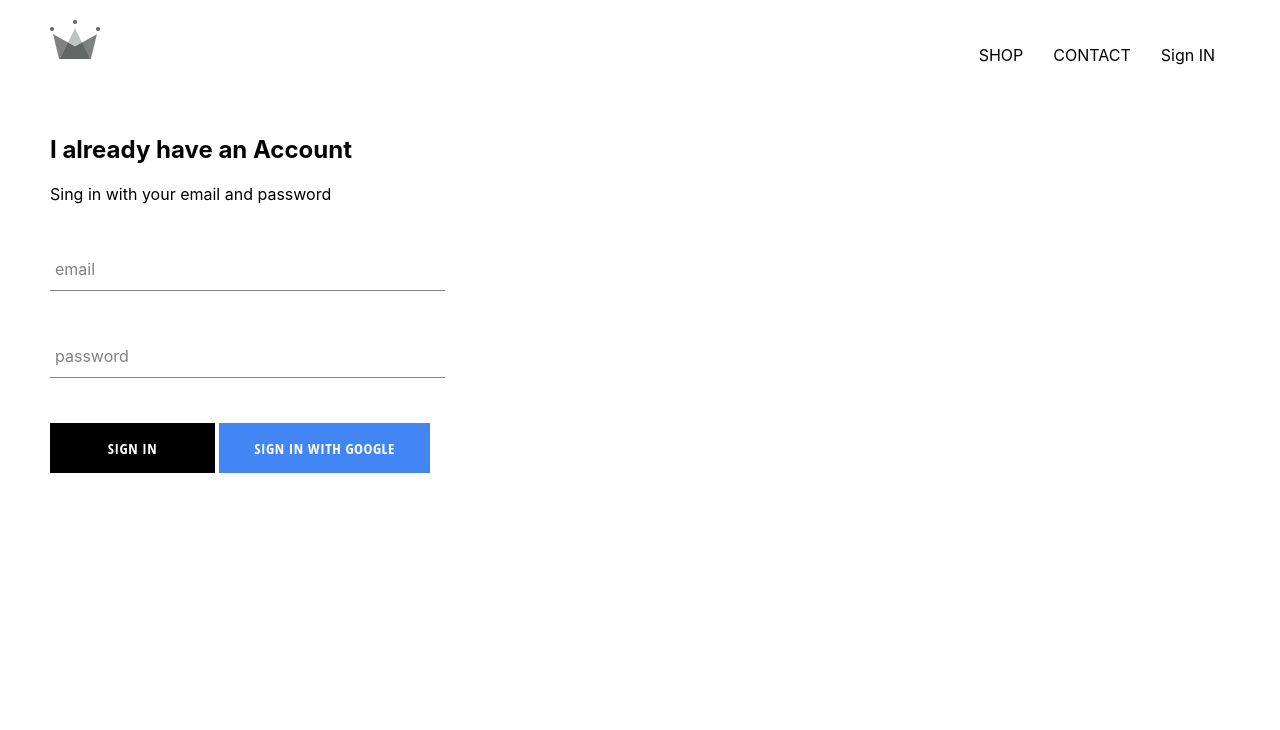
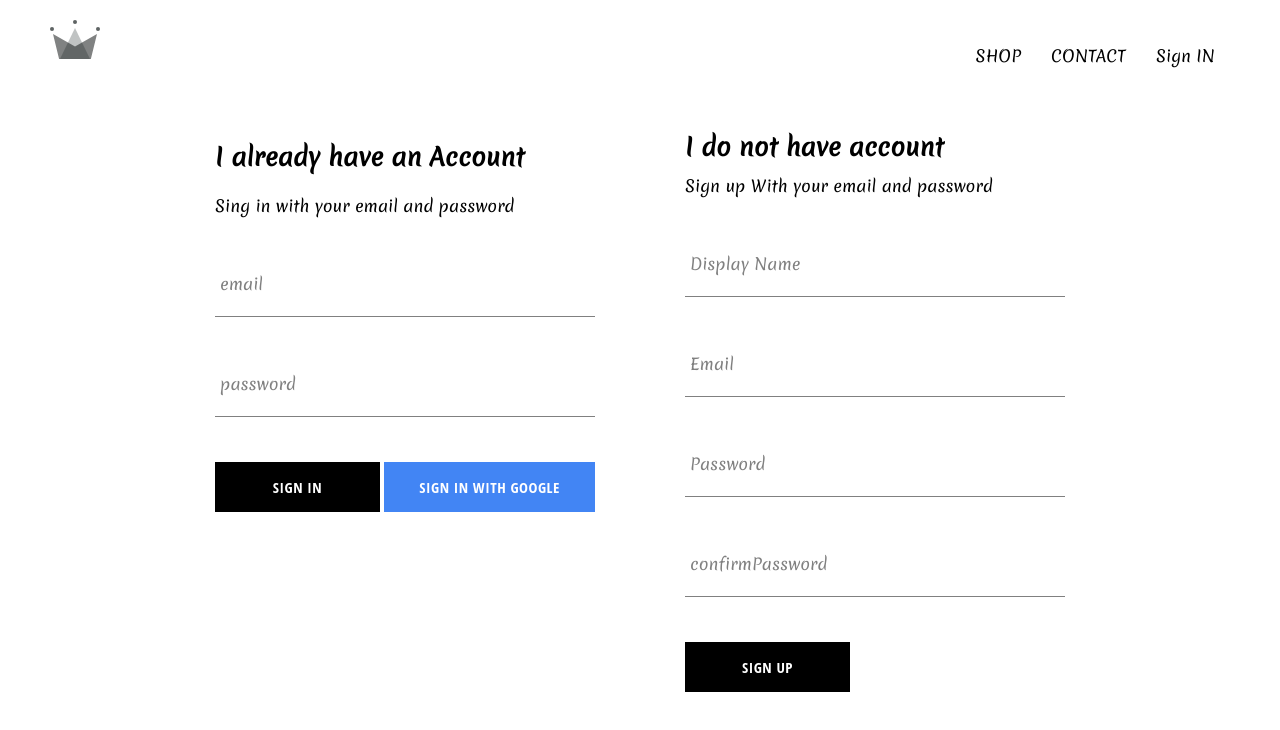
Before and after one commit to Vipul2504/vp-clothings-project-E-commerce-, a React (Create React App) app: page /Sign in a window 1280 px wide. Shown: the top 730 px of the page. Built offline with nearby package versions, Linux system fonts and the light colour scheme; no server answers.

Commit message:
impleted firebase authentication

```diff
--- a/public/index.html
+++ b/public/index.html
@@ -10,6 +10,9 @@
       content="Web site created using create-react-app"
     />
     <link rel="apple-touch-icon" href="%PUBLIC_URL%/logo192.png" />
+    <link rel="preconnect" href="https://fonts.googleapis.com">
+    <link rel="preconnect" href="https://fonts.gstatic.com" crossorigin>
+    <link href="https://fonts.googleapis.com/css2?family=Merienda&display=swap" rel="stylesheet">
     <!--
       manifest.json provides metadata used when your web app is installed on a
       user's mobile device or desktop. See https://developers.google.com/web/fundamentals/web-app-manifest/
--- a/src/App.css
+++ b/src/App.css
@@ -1,5 +1,8 @@
 body{
   padding:20px 50px;
+  /* font-family: 'El Messiri', sans-serif; */
+  /* font-family: 'Poiret One', cursive; */
+  font-family: 'Merienda', cursive;
 }
 
 a{
--- a/src/App.js
+++ b/src/App.js
@@ -1,40 +1,75 @@
-import { Switch , Route, BrowserRouter } from 'react-router-dom';
+import { Switch, Route, BrowserRouter } from 'react-router-dom';
 import Homepage from "./component/pages/Homepage/Homepage.component"
 import ShopPages from "./component/pages/Shoppage/Shop.component";
 import './App.css'
 import Header from './component/header/Header.component';
 import SigninandSignUppage from './component/pages/signin-and-signup/signin-and-singup';
 import { Component } from 'react';
-import { auth } from './firebas/firebas.utils';
+import { auth, createUserProfileDocument } from './firebas/firebas.utils';
 // import firebase from '@firebase/app';
 require('firebase/auth');
 
-class App extends Component{
-  constructor(props){
+class App extends Component {
+  constructor(props) {
     super(props);
 
-    this.state ={
-      currentUser:null
+    this.state = {
+      currentUser: null
     }
   }
   unsubscribeFromAuth = null;
 
-  componentDidMount(){
-    this.unsubscribeFromAuth = auth.onAuthStateChanged(user =>{
-      this.setState({currentUser:user})
-    })
+  // componentDidMount() {
+  //   this.unsubscribeFromAuth = auth.onAuthStateChanged(async userAuth => {
+  //     if (userAuth) {
+  //       const userRef = await createUserProfileDocument(userAuth);
+
+  //       userRef.onSnapshot(snapShot => {
+  //         this.setState({
+  //           currentUser: {
+  //             id: snapShot.id,
+  //             ...snapShot.data()
+  //           }
+  //         })
+  //         console.log(this.state);
+  //       })
+  //
+  //     }
+  //         this.setState({ currentUser: userAuth });
+  //   })
+  // }
+
+  componentDidMount() {
+    this.unsubscribeFromAuth = auth.onAuthStateChanged(async userAuth => {
+      if (userAuth) {
+        const userRef = await createUserProfileDocument(userAuth);
+
+        userRef.onSnapshot(snapShot => {
+          this.setState({
+            currentUser: {
+              id: snapShot.id,
+              ...snapShot.data()
+            }
+          });
+
+          console.log(this.state);
+        });
       }
 
-  componentWillUnmount(){
+      this.setState({ currentUser: userAuth });
+    });
+  }
+
+  componentWillUnmount() {
     this.unsubscribeFromAuth();
   }
   render() {
     return (
       <div>
         <BrowserRouter>
-      <Header currentUser={this.state.currentUser}/>
+          <Header currentUser={this.state.currentUser} />
           <Switch>
-        <Route exact path="/" component={ Homepage } />
+            <Route exact path="/" component={Homepage} />
             <Route path="/Shop" component={ShopPages} />
             <Route path="/Sign" component={SigninandSignUppage} />
           </Switch>
--- a/src/component/form-input/form-input.styles.scss
+++ b/src/component/form-input/form-input.styles.scss
@@ -15,8 +15,8 @@ $main-color: black;
     background: none;
     background-color: white;
     color: $sub-color;
-    font-size: 18px;
-    padding: 10px 10px 10px 5px;
+    font-size: 30px;
+    padding: 10px 0px 10px 0px;
     display: block;
     width: 100%;
     border: none;
--- a/src/component/pages/signin-and-signup/signin-and-singup.jsx
+++ b/src/component/pages/signin-and-signup/signin-and-singup.jsx
@@ -1,8 +1,10 @@
 import SignIn from "../../sign-in/sign-in.component";
-
+import SignUp from "../../sign-up/sign-up.component";
+import './signin-and-singup.style.scss';
 const SigninandSignUppage = () => (
     <div className='sign-in-and-sign-up'>
         <SignIn/>
+        <SignUp/>
     </div>
 )
 
--- a/src/component/sign-in/sign-in.component.jsx
+++ b/src/component/sign-in/sign-in.component.jsx
@@ -3,6 +3,7 @@ import CustomButton from "../custom-button/custom-button.component";
 import FormInput from "../form-input/form-input.component";
 import "./sign.in.style.scss";
 import { signInWithGoogle } from "../../firebas/firebas.utils";
+import { auth } from "../../firebas/firebas.utils";
 class SignIn extends Component {
   constructor(props) {
     super(props);
@@ -13,11 +14,18 @@ class SignIn extends Component {
     };
   }
 
-  handleSumbit = (event) => {
+  handleSumbit = async (event) => {
     event.preventDefault();
+    const {email, password} = this.state;
 
-    this.setState({ email: "", password: "" });
-  };
+    try {
+      await auth.signInWithEmailAndPassword(email, password);
+      this.setState({ email: "", password: "" });
+
+    } catch (error) {
+      console.log(error)
+    }
+     };
 
   handleChange = (event) => {
     const { value, name } = event.target;
@@ -50,7 +58,7 @@ class SignIn extends Component {
           />
           <div className="buttons">
             <CustomButton type="submit"> Sign in </CustomButton>
-            <CustomButton onClick={signInWithGoogle} isGoogleSignIn>
+            <CustomButton type='button' onClick={signInWithGoogle} isGoogleSignIn>
               Sign in with Google
             </CustomButton>
           </div>
--- /dev/null
+++ b/src/component/sign-up/sign-up.component.jsx
@@ -0,0 +1,99 @@
+import React, { Component } from "react";
+import CustomButton from "../custom-button/custom-button.component";
+import FormInput from "../form-input/form-input.component";
+import './sign-up.styles.scss'
+import { auth } from "../../firebas/firebas.utils";
+import { createUserProfileDocument } from "../../firebas/firebas.utils";
+
+class SignUp extends Component {
+  constructor(props) {
+    super(props);
+
+    this.state = {
+      displayName: "",
+      email: "",
+      password: "",
+      confirmPassword: "",
+    };
+  }
+
+  handleSumbit = async (event) => {
+    event.preventDefault();
+    const { displayName, email, password, confirmPassword } = this.state;
+
+    if (password !== confirmPassword) {
+      alert("password dont match");
+      return;
+    }
+
+    try {
+      const { user } = await auth.createUserWithEmailAndPassword(
+        email,
+        password
+      );
+
+      createUserProfileDocument(user, { displayName });
+
+      this.setState = {
+        displayName: "",
+        email: "",
+        password: "",
+        confirmPassword: "",
+      };
+    } catch (error) {
+      console.log(error);
+    }
+  };
+
+  handlechange = event => {
+      const {name, value} = event.target;
+      this.setState({[name]:value});
+  }
+
+  render() {
+    const { displayName, email, password, confirmPassword } = this.state;
+    return (
+      <div className="sign-up">
+        <h2 className="title">I do not have account</h2>
+        <span>Sign up With your email and password</span>
+        <form className="sign-up-form" onSubmit={this.handleSumbit}>
+          <FormInput
+            type="text"
+            name="displayName"
+            value={displayName}
+            onChange={this.handlechange}
+            label="Display Name"
+            required
+          ></FormInput>
+          <FormInput
+            type="email"
+            name="email"
+            value={email}
+            onChange={this.handlechange}
+            label="Email"
+            required
+          ></FormInput>
+          <FormInput
+            type="password"
+            name="password"
+            value={password}
+            onChange={this.handlechange}
+            label="Password"
+            required
+          ></FormInput>
+          <FormInput
+            type="password"
+            name="confirmPassword"
+            value={confirmPassword}
+            onChange={this.handlechange}
+            label="confirmPassword"
+            required
+          ></FormInput>
+          <CustomButton type="submit">Sign Up</CustomButton>
+        </form>
+      </div>
+    );
+  }
+}
+
+export default SignUp;
--- /dev/null
+++ b/src/component/sign-up/sign-up.styles.scss
@@ -0,0 +1,9 @@
+.sign-up{
+    display: flex;
+    flex-direction: column;
+    width: 380px;
+
+    .title{
+        margin: 10px 0;
+    }
+}
--- a/src/firebas/firebas.utils.js
+++ b/src/firebas/firebas.utils.js
@@ -14,6 +14,32 @@ const config = {
 
   firebase.initializeApp(config);
 
+  export const createUserProfileDocument = async (userAuth, additionalData) => {
+    if(!userAuth) return;
+
+    const userRef = firestore.doc(`users/${userAuth.uid}`);
+
+    const snapshot = await userRef.get();
+
+    if(!snapshot.exists){
+      const {displayName, email} = userAuth;
+      const createAt = new Date();
+
+      try {
+        await userRef.set({
+          displayName,
+          email,
+          createAt,
+          ...additionalData
+        });
+      } catch (error) {
+        console.log('error creating user', error.messsage);
+      }
+    }
+
+    return userRef;
+  }
+
   export const auth = firebase.auth();
   export const firestore = firebase.firestore();
 
```
Lines whose indentation alone changed are shown as unchanged.
